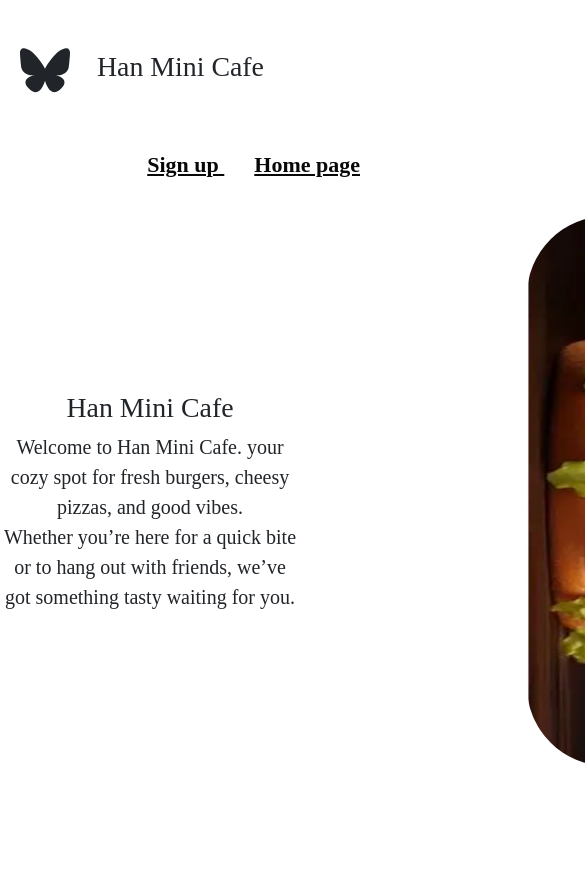
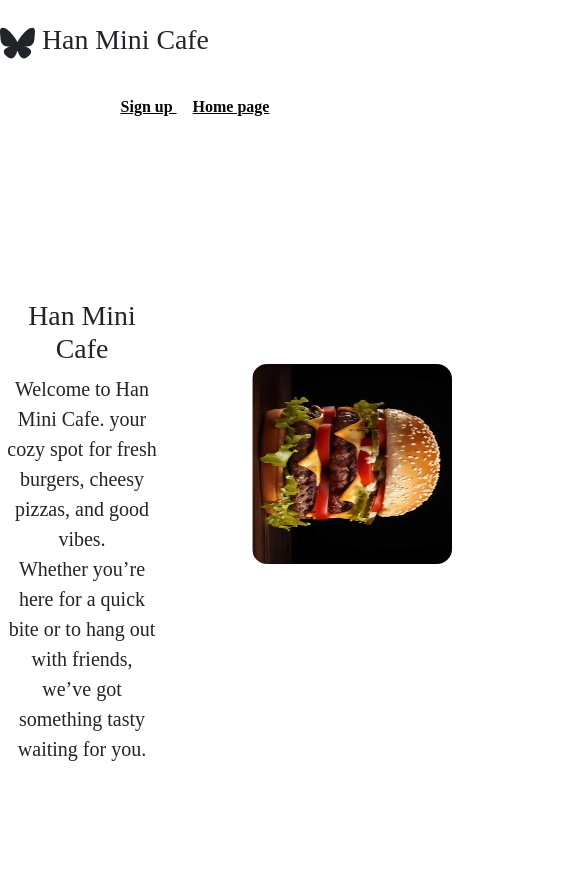
Before and after one commit to Hananseid/Mini-Cafe, a plain HTML site: page index.html in a window 390 px wide. Shown: the top 894 px of the page, 585 px wide, since content can reach past the window. Drawn offline with nearby package versions, Linux system fonts and the light colour scheme.

Commit message:
fourth commit

```diff
--- a/style.css
+++ b/style.css
@@ -100,3 +100,71 @@ label[for] {
   font-size: 17px;
   font-weight: bold;
 }
+
+/* Phones — make image wrap below text */
+@media (max-width: 600px) {
+  .container {
+    display: flex;
+    flex-wrap: wrap;
+    width: 90%;
+    height: auto;
+    margin-top: 30px;
+    position: relative;
+    gap: 15px;
+
+  }
+
+  .container *p {
+    font-size: 13px;
+  }
+
+  .part1 {
+    width: 90px;
+    font-size: 18px;
+    align-items: center;
+    position: absolute;
+
+  }
+
+  .part2 {
+    width: 100px;
+    text-align: center;
+    position: absolute;
+
+  }
+}
+
+.btn {
+  text-align: center;
+  top: 550px;
+  margin: 35%;
+  position: absolute;
+}
+
+nav>a {
+  font-size: 16px;
+  margin: 8px;
+}
+
+.header {
+  justify-content: center;
+  flex-direction: column;
+}
+
+.icon {
+  width: 35px;
+  height: 70px;
+  margin: 8px 0;
+}
+
+
+input {
+  font-size: 18px;
+  margin: 10px;
+
+}
+
+label[for] {
+  font-size: 15px;
+  font-weight: bold;
+}
--- a/style2.css
+++ b/style2.css
@@ -133,3 +133,78 @@ p {
     opacity: 1;
   }
 }
+
+@media (max-width: 1024px) {
+  .container {
+    width: 90%;
+    gap: 20px;
+  }
+
+  .part1 {
+    width: 45%;
+  }
+
+  .part2 {
+    width: 50%;
+  }
+
+  .pic1,
+  .pic2 {
+    border-radius: 50px;
+  }
+}
+
+/* Phones — make image wrap below text */
+@media (max-width: 600px) {
+  .container {
+    flex-direction: column;
+    align-items: center;
+    width: 90%;
+    height: auto;
+    margin-top: 30px;
+
+  }
+
+  .container *p {
+    font-size: 15px;
+  }
+
+  .part1 {
+    width: 150px;
+    text-align: center;
+    font-size: 18px;
+    margin-left: 7px;
+  }
+
+  .part2 {
+    width: 200px;
+    text-align: center;
+    margin-top: 20px;
+
+  }
+
+  .pic1,
+  .pic2 {
+    width: 200px;
+    height: 200px;
+    border-radius: 15px;
+    margin-top: 50%;
+
+  }
+
+  nav>a {
+    font-size: 16px;
+    margin: 8px;
+  }
+
+  .header {
+    justify-content: center;
+    flex-direction: column;
+  }
+
+  .icon {
+    width: 35px;
+    height: 70px;
+    margin: 8px 0;
+  }
+}
```
Also changed, not shown: login.html (+13 -8 lines).
